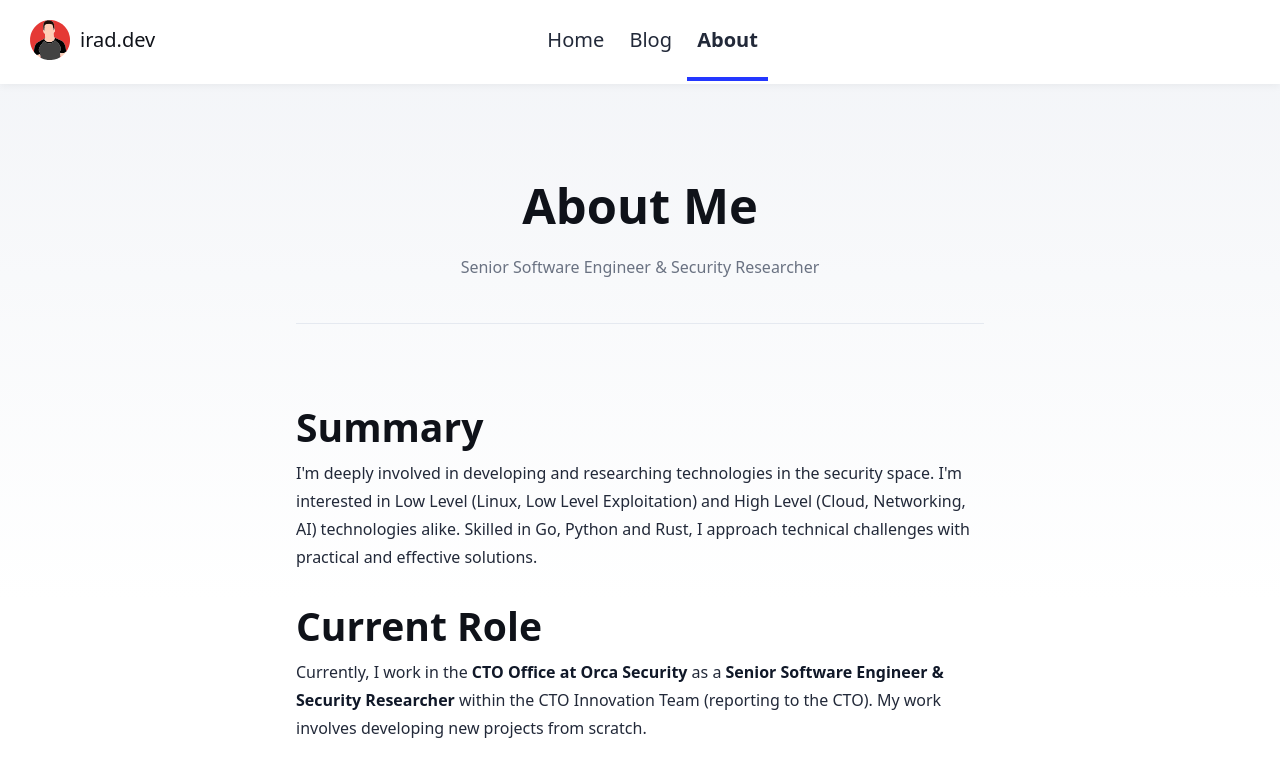
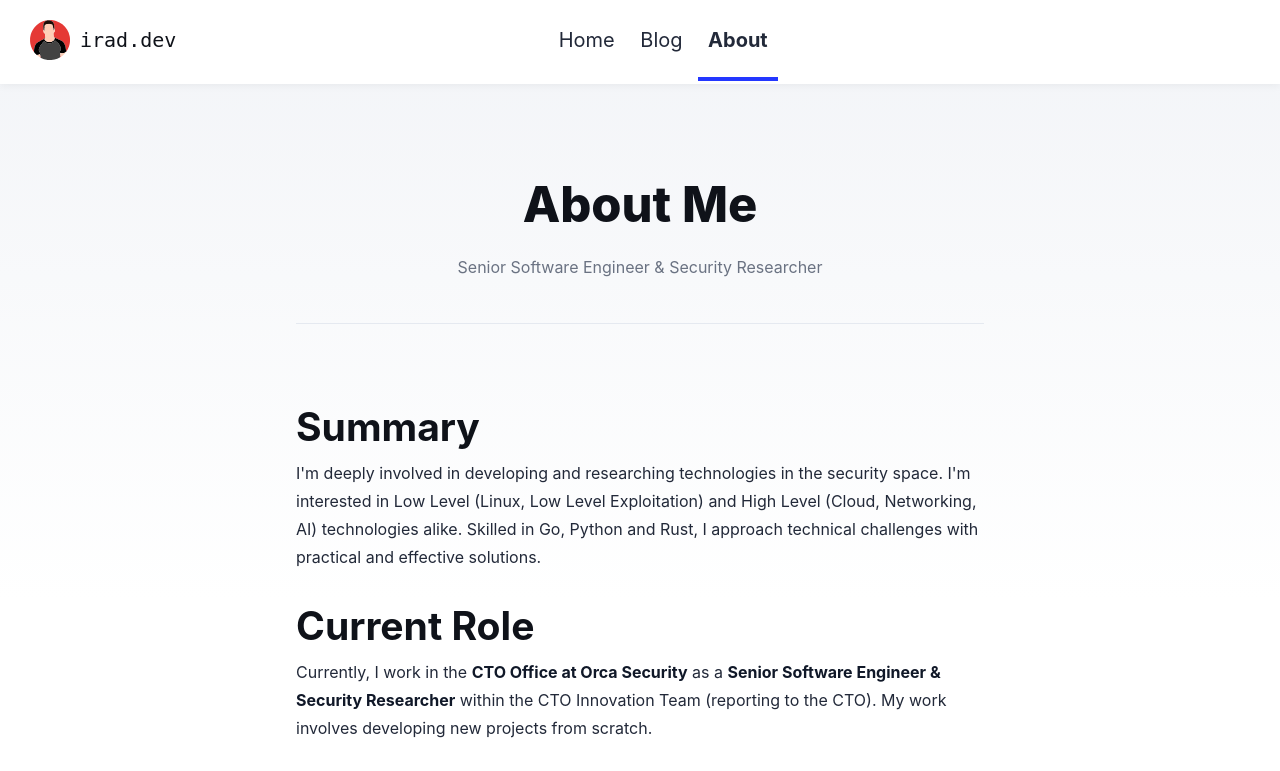
Before and after one commit to irad100/irad.dev, an Astro site: page /about in a window 1280 px wide. Shown: the top 771 px of the page. Built offline with nearby package versions, Linux system fonts and the light colour scheme; Astro itself is replaced by a stand-in of ours; some icons are missing.

Commit message:
Fixing tailwind + Adding fonts

```diff
--- a/package.json
+++ b/package.json
@@ -12,10 +12,12 @@
     "@astrojs/mdx": "^4.2.5",
     "@astrojs/rss": "^4.0.11",
     "@astrojs/sitemap": "^3.3.1",
+    "@fontsource-variable/inter": "^5.2.5",
+    "@fontsource/courier-prime": "^5.2.5",
     "@iconify-json/logos": "^1.2.4",
     "@iconify-json/mdi": "^1.2.3",
     "@tailwindcss/typography": "^0.5.16",
-    "@tailwindcss/vite": "^4.1.4",
+    "@tailwindcss/vite": "^4.1.5",
     "astro": "^5.7.8",
     "astro-icon": "^1.1.5",
     "prettier": "^3.5.3",
--- a/src/components/Header.astro
+++ b/src/components/Header.astro
@@ -7,7 +7,11 @@
 
 <header>
   <nav>
-    <h2><a href="/"><Logo width={40} height={40} />{SITE_TITLE}</a></h2>
+    <h2>
+      <a href="/" class="font-dev"
+        ><Logo width={40} height={40} />{SITE_TITLE}</a
+      >
+    </h2>
     <div class="internal-links">
       <HeaderLink href="/">Home</HeaderLink>
       <HeaderLink href="/blog">Blog</HeaderLink>
--- a/src/styles/global.css
+++ b/src/styles/global.css
@@ -1,5 +1,12 @@
 @import "tailwindcss";
 @plugin "@tailwindcss/typography";
+@import "@fontsource-variable/inter";
+@import "@fontsource/courier-prime";
+
+@theme {
+  --font-sans: "Inter", "sans-serif";
+  --font-dev: "Courier Prime", "monospace";
+}
 
 :root {
   --accent: #2337ff;
--- a/tailwind.config.mjs
+++ /dev/null
@@ -1,29 +0,0 @@
-/** @type {import('tailwindcss').Config} */
-export default {
-  content: ["./src/**/*.{astro,html,js,jsx,md,mdx,svelte,ts,tsx,vue}"],
-  theme: {
-    extend: {
-      colors: {
-        // These use the CSS variables defined in src/styles/global.css
-        accent: "var(--accent)",
-        "accent-dark": "var(--accent-dark)",
-        "site-black": "rgb(var(--black) / <alpha-value>)",
-        "site-gray": "rgb(var(--gray) / <alpha-value>)",
-        "gray-light": "rgb(var(--gray-light) / <alpha-value>)",
-        "gray-dark": "rgb(var(--gray-dark) / <alpha-value>)",
-      },
-      fontFamily: {
-        sans: ["sans-serif"],
-      },
-      boxShadow: {
-        // Using the CSS variable defined in src/styles/global.css
-        DEFAULT: "var(--box-shadow)",
-      },
-      backgroundImage: {
-        // Using the CSS variable defined in src/styles/global.css
-        "gray-gradient": "linear-gradient(var(--gray-gradient))",
-      },
-    },
-  },
-  plugins: [],
-};
```
Also changed, not shown: src/layouts/BlogPost.astro (+7 -1 lines), pnpm-lock.yaml.
